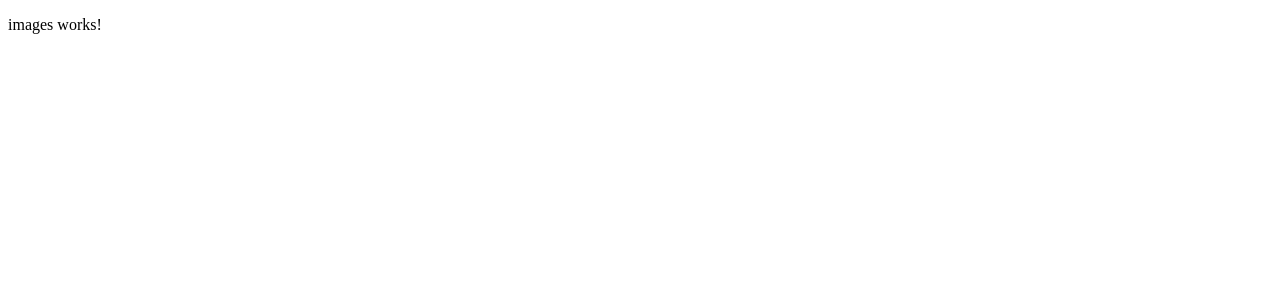
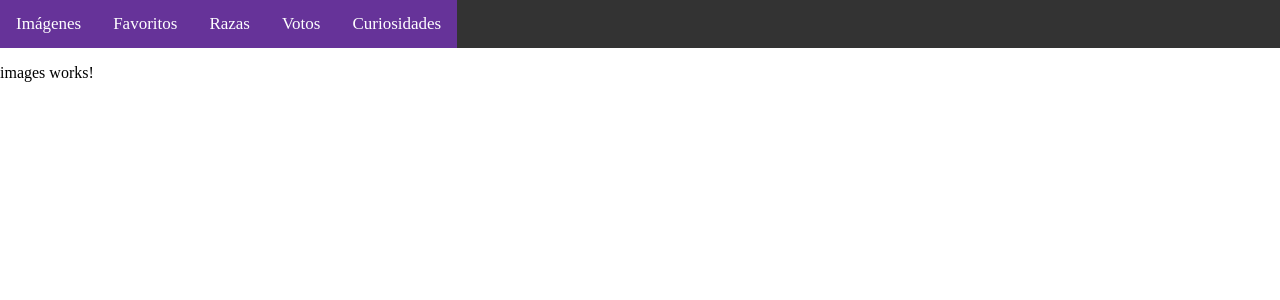
Before and after one commit to oscar-perezRevons/PROYECTO-RED-SOCIAL-GATOS, an Angular app: page /images in a window 1280 px wide. Before the commit this address led to /. Shown: the top 300 px of the page. Built offline with nearby package versions, Linux system fonts and the light colour scheme.

Commit message:
menú de navegación (solo imagenes page)

```diff
--- a/src/app/app.component.html
+++ b/src/app/app.component.html
@@ -1 +1,10 @@
-<app-images> </app-images>
+
+
+<div class="topnav">
+  <a [routerLink]="['/images']" [routerLinkActive]="['active']">Imágenes</a>
+  <a [routerLink]="['/']" [routerLinkActive]="['active']">Favoritos</a>
+  <a [routerLink]="['/']" [routerLinkActive]="['active']">Razas</a>
+  <a [routerLink]="['/']" [routerLinkActive]="['active']">Votos</a>
+  <a [routerLink]="['/']" [routerLinkActive]="['active']">Curiosidades</a>
+</div>
+<router-outlet />
--- a/src/app/app.component.scss
+++ b/src/app/app.component.scss
@@ -0,0 +1,26 @@
+.topnav {
+    background-color: #333;
+    overflow: hidden;
+  }
+
+  /* Style the links inside the navigation bar */
+  .topnav a {
+    float: left;
+    color: #f2f2f2;
+    text-align: center;
+    padding: 14px 16px;
+    text-decoration: none;
+    font-size: 17px;
+  }
+
+  /* Change the color of links on hover */
+  .topnav a:hover {
+    background-color: #ddd;
+    color: black;
+  }
+
+  /* Add a color to the active/current link */
+  .topnav a.active {
+    background-color: rebeccapurple;
+    color: white;
+  }
--- a/src/app/app.component.ts
+++ b/src/app/app.component.ts
@@ -1,10 +1,10 @@
 import { Component } from '@angular/core';
-import { RouterOutlet } from '@angular/router';
+import { RouterOutlet, RouterLink, RouterLinkActive } from '@angular/router';
 import { ImagesComponent } from './paginas/images/images.component';
 
 @Component({
   selector: 'app-root',
-  imports: [RouterOutlet, ImagesComponent],
+  imports: [RouterOutlet, RouterLink, RouterLinkActive],
   templateUrl: './app.component.html',
   styleUrl: './app.component.scss'
 })
--- a/src/app/app.routes.ts
+++ b/src/app/app.routes.ts
@@ -1,3 +1,9 @@
 import { Routes } from '@angular/router';
+import { ImagesComponent } from './paginas/images/images.component';
+import { PaginaNoEncontradaComponentComponent } from './paginas/pagina-no-encontrada-component/pagina-no-encontrada-component.component';
+export const routes: Routes = [
+    {path:'images',component: ImagesComponent},
+    {path:'**', component: PaginaNoEncontradaComponentComponent},
+    { path: '', redirectTo: 'images', pathMatch: 'full' }
 
-export const routes: Routes = [];
+];
--- /dev/null
+++ b/src/app/paginas/pagina-no-encontrada-component/pagina-no-encontrada-component.component.html
@@ -0,0 +1,21 @@
+<!DOCTYPE html>
+<html lang="es">
+
+<head>
+    <meta charset="UTF-8">
+    <meta name="viewport" content="width=device-width, initial-scale=1.0">
+    <title>Página No Encontrada</title>
+    <link rel="stylesheet" href="pagina-no-encontrada-component.component.scss">
+</head>
+
+<body>
+    <h1>404 Error Page #1</h1>
+    <p class="zoom-area"><b>CSS</b> animations to make a cool 404 page. </p>
+    <section class="error-container">
+        <span><span>4</span></span>
+        <span>0</span>
+        <span><span>4</span></span>
+    </section>
+
+</body>
+</html>
--- /dev/null
+++ b/src/app/paginas/pagina-no-encontrada-component/pagina-no-encontrada-component.component.scss
@@ -0,0 +1,138 @@
+@import url('https://fonts.googleapis.com/css?family=Montserrat:400,600,700');
+@import url('https://fonts.googleapis.com/css?family=Catamaran:400,800');
+
+.error-container {
+  text-align: center;
+  font-size: 180px;
+  font-family: 'Catamaran', sans-serif;
+  font-weight: 800;
+  margin: 20px 15px;
+}
+.error-container > span {
+  display: inline-block;
+  line-height: 0.7;
+  position: relative;
+  color: #FFB485;
+}
+.error-container > span > span {
+  display: inline-block;
+  position: relative;
+}
+.error-container > span:nth-of-type(1) {
+  perspective: 1000px;
+  perspective-origin: 500% 50%;
+  color: #F0E395;
+}
+.error-container > span:nth-of-type(1) > span {
+  transform-origin: 50% 100% 0px;
+  transform: rotateX(0);
+  animation: easyoutelastic 8s infinite;
+}
+
+.error-container > span:nth-of-type(3) {
+  perspective: none;
+  perspective-origin: 50% 50%;
+  color: #D15C95;
+}
+.error-container > span:nth-of-type(3) > span {
+  transform-origin: 100% 100% 0px;
+  transform: rotate(0deg);
+  animation: rotatedrop 8s infinite;
+}
+@keyframes easyoutelastic {
+  0% {
+    transform: rotateX(0);
+  }
+  9% {
+    transform: rotateX(210deg);
+  }
+  13% {
+    transform: rotateX(150deg);
+  }
+  16% {
+    transform: rotateX(200deg);
+  }
+  18% {
+    transform: rotateX(170deg);
+  }
+  20% {
+    transform: rotateX(180deg);
+  }
+  60% {
+    transform: rotateX(180deg);
+  }
+  80% {
+    transform: rotateX(0);
+  }
+  100% {
+    transform: rotateX(0);
+  }
+}
+
+@keyframes rotatedrop {
+  0% {
+    transform: rotate(0);
+  }
+  10% {
+    transform: rotate(30deg);
+  }
+  15% {
+    transform: rotate(90deg);
+  }
+  70% {
+    transform: rotate(90deg);
+  }
+  80% {
+    transform: rotate(0);
+  }
+  100% {
+    transform: rotateX(0);
+  }
+}
+
+
+
+
+
+/* demo stuff */
+* {
+    -webkit-box-sizing: border-box;
+    -moz-box-sizing: border-box;
+    box-sizing: border-box;
+}
+body {
+  background-color: #f4f4f4;
+  margin-bottom: 50px;
+}
+html, button, input, select, textarea {
+    font-family: 'Montserrat', Helvetica, sans-serif;
+    color: #bbb;
+}
+h1 {
+  text-align: center;
+  margin: 30px 15px;
+}
+.zoom-area {
+  max-width: 490px;
+  margin: 30px auto 30px;
+  font-size: 19px;
+  text-align: center;
+}
+.link-container {
+  text-align: center;
+}
+a.more-link {
+  text-transform: uppercase;
+  font-size: 13px;
+    background-color: #bbb;
+    padding: 10px 15px;
+    border-radius: 0;
+    color: #fff;
+    display: inline-block;
+    margin-right: 5px;
+    margin-bottom: 5px;
+    line-height: 1.5;
+    text-decoration: none;
+  margin-top: 50px;
+  letter-spacing: 1px;
+}
--- a/src/styles.scss
+++ b/src/styles.scss
@@ -1 +1,3 @@
-/* You can add global styles to this file, and also import other style files */
+body{
+    margin: 0;
+}
```
Also changed, not shown: src/app/paginas/pagina-no-encontrada-component/pagina-no-encontrada-component.component.ts (added, +11 -0 lines), 1 other file (tests, documents, lock files or other folders).
